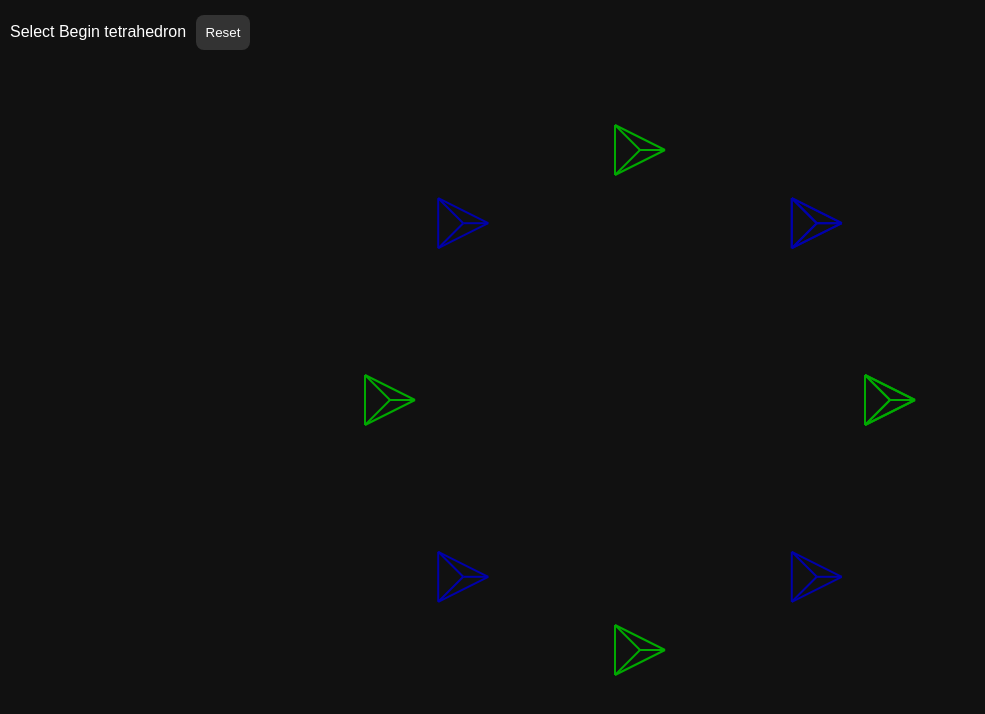
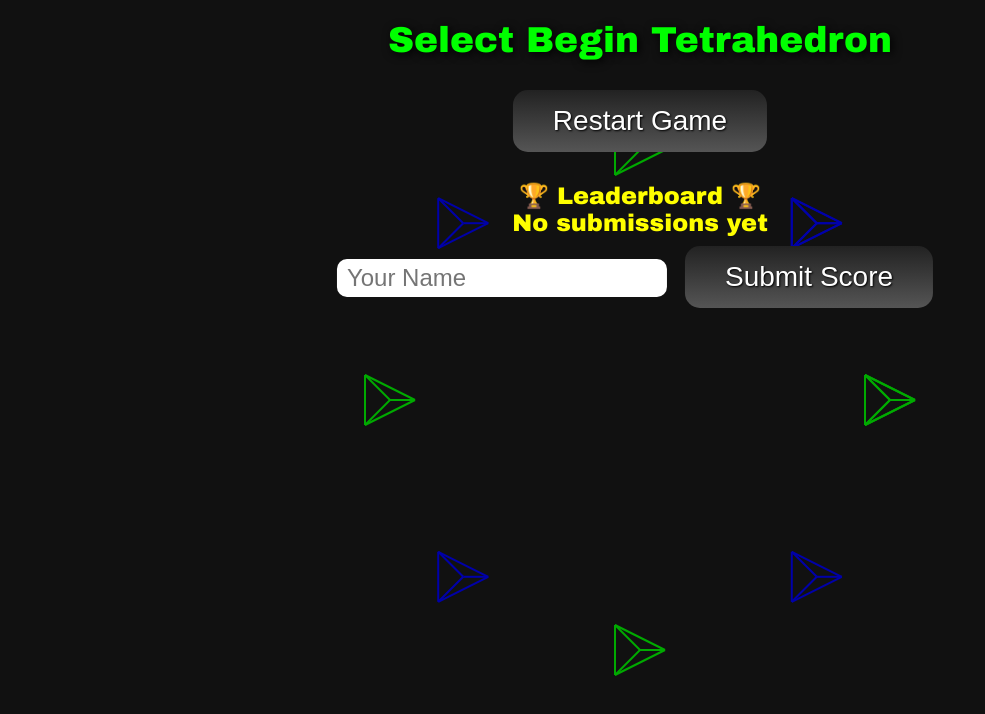
Before and after one commit to u2302163515-droid/Display, a plain HTML site: page index.html in a window 1280 px wide. Shown: the whole page, without its empty margins (0-985 px from the left). Drawn offline with Linux system fonts and the light colour scheme.

Commit message:
Update index.html

```diff
--- a/index.html
+++ b/index.html
@@ -2,19 +2,74 @@
 <html lang="en">
 <head>
 <meta charset="UTF-8">
-<title>Polyhydra Vortex Puzzle</title>
+<title>Polyhydra Vortex Puzzle Game</title>
 <style>
-body, html { margin:0; padding:0; width:100%; height:100%; overflow:hidden; background:#111; font-family:sans-serif; touch-action:none; }
+body, html {
+    margin:0; padding:0;
+    width:100%; height:100%;
+    overflow:hidden; background:#111; font-family:'Arial Black', sans-serif; touch-action:none;
+}
 canvas { display:block; }
-#ui { position:absolute; top:10px; left:10px; color:#fff; z-index:10; font-size:16px; }
-button { margin:5px; padding:10px; border-radius:8px; border:none; cursor:pointer; background:#333; color:#fff; }
-button:hover{ background:#555; }
+
+/* --- Game UI --- */
+#ui {
+    position:absolute;
+    top:20px;
+    left:50%;
+    transform:translateX(-50%);
+    display:flex;
+    flex-direction:column;
+    align-items:center;
+    z-index:10;
+    color:#fff;
+}
+#status {
+    font-size:36px;
+    margin-bottom:20px;
+    text-align:center;
+    color:#0f0;
+    text-shadow: 2px 2px 10px #000;
+}
+button {
+    font-size:28px;
+    padding:15px 40px;
+    margin:10px;
+    border:none;
+    border-radius:15px;
+    cursor:pointer;
+    background: linear-gradient(#222,#555);
+    color:#fff;
+    text-shadow: 1px 1px 2px #000;
+    transition:0.2s;
+}
+button:hover {
+    background: linear-gradient(#555,#222);
+}
+#leaderboard {
+    margin-top:20px;
+    font-size:24px;
+    color:#ff0;
+    text-align:center;
+}
+input[type="text"]{
+    font-size:24px;
+    padding:5px 10px;
+    border-radius:10px;
+    border:none;
+    margin-top:10px;
+}
 </style>
 </head>
 <body>
 <div id="ui">
-  <span id="status">Select Begin tetrahedron</span>
-  <button onclick="resetPuzzle()">Reset</button>
+    <div id="status">Select Begin Tetrahedron</div>
+    <button id="resetBtn">Restart Game</button>
+    <div id="leaderboard">
+        <div>🏆 Leaderboard 🏆</div>
+        <div id="entries">No submissions yet</div>
+        <input type="text" id="playerName" placeholder="Your Name"/>
+        <button id="submitBtn">Submit Score</button>
+    </div>
 </div>
 <canvas id="canvas"></canvas>
 <script>
@@ -22,6 +77,9 @@ const canvas=document.getElementById('canvas');
 const ctx=canvas.getContext('2d');
 canvas.width=window.innerWidth; canvas.height=window.innerHeight;
 
+// ----------------------
+// Polyhydra Vortex Setup
+// ----------------------
 let tetraList=[];
 let rotX=0, rotY=0;
 const totalTetra=10;
@@ -32,6 +90,10 @@ let beginTetra=null;
 let endTetra=null;
 let currentTetra=null;
 let visited=[];
+let moveCount=0;
+
+// Leaderboard (front-end only)
+let leaderboard=[];
 
 // Create vortex tetrahedra
 for(let i=0;i<totalTetra;i++){
@@ -50,11 +112,11 @@ for(let i=0;i<totalTetra;i++){
             [-0.05,0.05,-0.05],
             [-0.05,-0.05,-0.05]
         ],
-        neighbors:[], // will define graph edges
+        neighbors:[],
     });
 }
 
-// Connect tetra sequentially for puzzle graph
+// Connect tetra sequentially
 for(let i=0;i<totalTetra-1;i++){
     tetraList[i].neighbors.push(tetraList[i+1].id);
     tetraList[i+1].neighbors.push(tetraList[i].id);
@@ -67,7 +129,7 @@ function rotateXVec([x,y,z],angle){ const c=Math.cos(angle),s=Math.sin(angle); r
 function rotateYVec([x,y,z],angle){ const c=Math.cos(angle),s=Math.sin(angle); return [x*c + z*s, y, -x*s + z*c]; }
 function project([x,y,z]){ const scale=500; return [canvas.width/2 + x*scale, canvas.height/2 - y*scale]; }
 
-// Draw tetra with puzzle highlights
+// Draw tetra with highlights
 function drawTetra(t){
     const transformed=t.vertices.map(v=>{
         let vx=v[0]+t.x, vy=v[1]+t.y, vz=v[2]+t.z;
@@ -90,7 +152,7 @@ function drawTetra(t){
     }
 }
 
-// Find tetra under mouse
+// Pick tetrahedron under pointer
 function pickTetra(x,y){
     for(const t of tetraList){
         const tx=project(rotateYVec(rotateXVec([t.x,t.y,t.z], rotX), rotY));
@@ -110,17 +172,11 @@ function draw(){
 draw();
 
 // ----------------------
-// Touch/Mouse Rotation
+// Rotation controls
 // ----------------------
 let isDragging=false, lastX=0, lastY=0;
 canvas.addEventListener('mousedown', e=>{ isDragging=true; lastX=e.clientX; lastY=e.clientY; });
-canvas.addEventListener('mousemove', e=>{
-    if(isDragging){
-        let dx=e.clientX-lastX, dy=e.clientY-lastY;
-        rotY+=dx*0.01; rotX+=dy*0.01;
-        lastX=e.clientX; lastY=e.clientY;
-    }
-});
+canvas.addEventListener('mousemove', e=>{ if(isDragging){ let dx=e.clientX-lastX, dy=e.clientY-lastY; rotY+=dx*0.01; rotX+=dy*0.01; lastX=e.clientX; lastY=e.clientY; }});
 canvas.addEventListener('mouseup', e=>isDragging=false);
 canvas.addEventListener('mouseleave', e=>isDragging=false);
 
@@ -129,7 +185,7 @@ canvas.addEventListener('touchmove', e=>{ e.preventDefault(); if(isDragging){ le
 canvas.addEventListener('touchend', e=>isDragging=false);
 
 // ----------------------
-// Puzzle Click / Touch
+// Puzzle Click
 // ----------------------
 canvas.addEventListener('click', e=>{
     const t=pickTetra(e.clientX,e.clientY);
@@ -138,13 +194,15 @@ canvas.addEventListener('click', e=>{
         beginTetra=t;
         currentTetra=t;
         endTetra=tetraList[tetraList.length-1];
-        document.getElementById('status').innerText="Navigate to End (magenta)";
         visited.push(t.id);
+        moveCount=0;
+        document.getElementById('status').innerText="Navigate to Magenta End!";
     } else if(currentTetra.neighbors.includes(t.id) && !visited.includes(t.id)){
         currentTetra=t;
         visited.push(t.id);
+        moveCount++;
         if(currentTetra===endTetra){
-            document.getElementById('status').innerText="Puzzle Complete! 🎉";
+            document.getElementById('status').innerText=`🎉 Puzzle Complete in ${moveCount} moves! Enter Name to Submit`;
         }
     }
 });
@@ -157,12 +215,26 @@ function resetPuzzle(){
     endTetra=null;
     currentTetra=null;
     visited=[];
-    document.getElementById('status').innerText="Select Begin tetrahedron";
+    moveCount=0;
+    document.getElementById('status').innerText="Select Begin Tetrahedron";
 }
 
 // ----------------------
-// Responsive Canvas
+// Leaderboard
 // ----------------------
+document.getElementById('submitBtn').addEventListener('click', ()=>{
+    const name=document.getElementById('playerName').value || "Anonymous";
+    if(currentTetra!==endTetra) return;
+    leaderboard.push({name:name,moves:moveCount});
+    leaderboard.sort((a,b)=>a.moves-b.moves);
+    const entries=document.getElementById('entries');
+    entries.innerHTML=leaderboard.slice(0,5).map((e,i)=>`${i+1}. ${e.name} - ${e.moves} moves`).join('<br>') || "No submissions yet";
+    document.getElementById('playerName').value="";
+});
+
+document.getElementById('resetBtn').addEventListener('click', resetPuzzle);
+
+// Responsive canvas
 window.addEventListener('resize', ()=>{canvas.width=window.innerWidth; canvas.height=window.innerHeight;});
 </script>
 </body>
```
